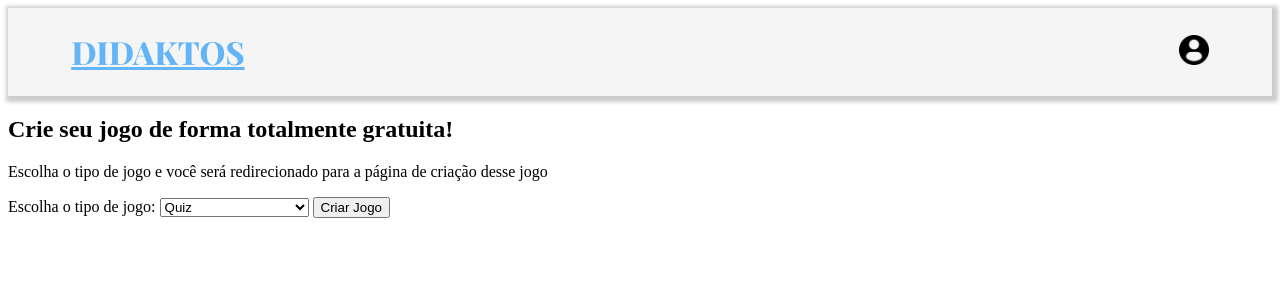
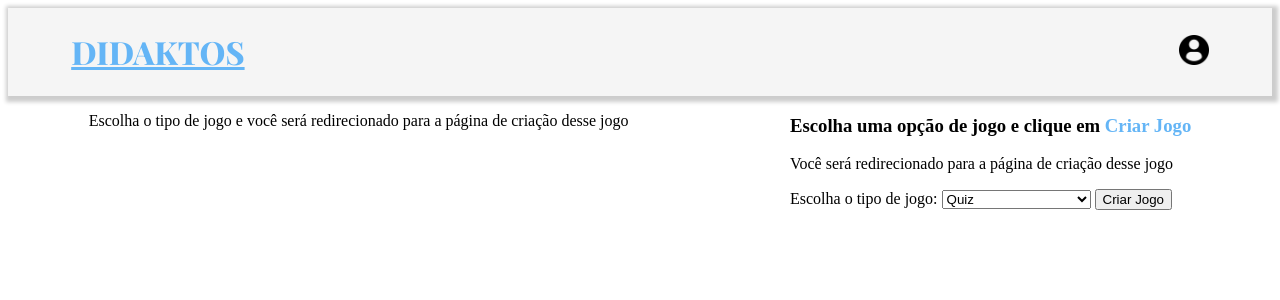
Before and after one commit to Azazel-Admetus/didaktos, a PHP site: page /criar_jogos.php in a window 1280 px wide. Shown: the top 300 px of the page. Run offline with PHP 8.4, Linux system fonts and the light colour scheme; some libraries are stand-ins or nearby versions; some web fonts are replaced.

Commit message:
Comecei a estilizar o arquivo criar_jogos.php

```diff
--- a/css/criar_jogos.css
+++ b/css/criar_jogos.css
@@ -109,3 +109,13 @@ a:hover{
 }
 
 /* vamos ao meio do site */
+span{
+    color: #64b5f6;
+}
+
+#secao-main{
+    display: flex;
+    flex-wrap: wrap;
+    flex-direction: row;
+    justify-content: space-around;
+}
--- a/html/criar_jogos.php
+++ b/html/criar_jogos.php
@@ -55,11 +55,16 @@ if(isset($_GET['tipo'])){
             </section>
         </header>
 
-        <section>
+        <section id="secao-main">
             <header>
-                <h2>Crie seu jogo de forma totalmente <span>gratuita</span>!</h2>
+                <!-- <h2>Crie seu jogo de forma totalmente <span>gratuita</span>!</h2> -->
                 <p>Escolha o tipo de jogo e você será redirecionado para a página de criação desse jogo</p>
             </header>
+            <section>
+                <section>
+                    <h3>Escolha uma opção de jogo e clique em <span>Criar Jogo</span></h3>
+                    <p>Você será redirecionado para a página de criação desse jogo</p>
+                </section>
                     <form method="GET" action="criar_jogos.php">
                     <label for="tipo">Escolha o tipo de jogo:</label>
                     <select name="tipo" id="tipo">
@@ -72,6 +77,8 @@ if(isset($_GET['tipo'])){
                 </form>
             </section>
 
+        </section>
+
     </main>
     <?php
 }
```
Lines whose indentation alone changed are shown as unchanged.
